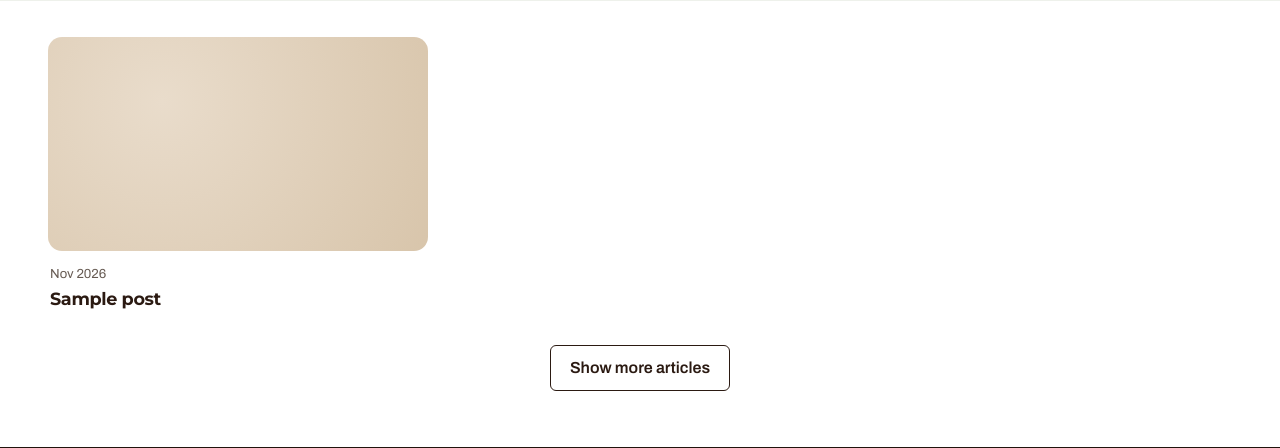
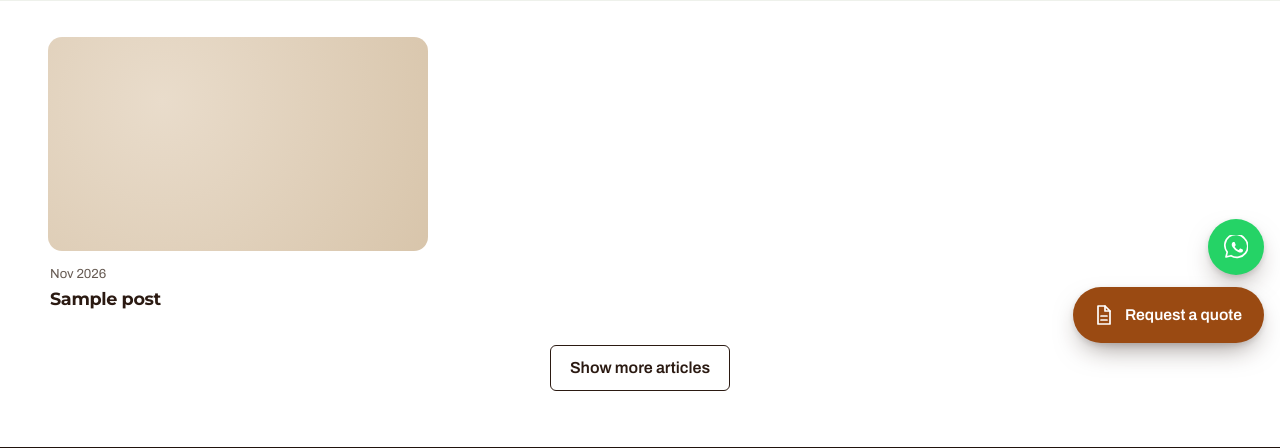
Before and after one commit to masoodvahid/wp-ariafoods.ae, a WordPress theme: template index.php in a window 1280 px wide. Shown: the part 441-889 px from the top of the page. Run offline with PHP 8.4 and a stand-in for WordPress, Linux system fonts and the light colour scheme; the site name, menu and one post (Sample post) are stand-ins, and other content is empty; some libraries are stand-ins or nearby versions.

Commit message:
1.8.4: floating WhatsApp + quote buttons with animated quote pop-up, sharper WebP (q90), rate limit uses visitor IP behind Cloudflare
Co-Authored-By: Claude Opus 5.5 <noreply@anthropic.com>
Claude-Session: https://claude.ai/code/session_01DfFpcD5SJFdd6BJ1CjixMg

```diff
--- a/assets/js/main.js
+++ b/assets/js/main.js
@@ -35,15 +35,38 @@
 		if (body.classList.contains('nav-open')) { closeMenu(); menuBtn.focus(); }
 	});
 
-	/* ---------- Mobile action dock ---------- */
-	var dock = $('.dock'), ticking = false;
-	function onScroll() {
-		if (!dock) return;
-		var show = window.scrollY > 480;
-		dock.classList.toggle('is-on', show);
-		ticking = false;
+	/* ---------- Quote pop-up (floating button) ---------- */
+	var qm = $('#quote-modal'), qmTimer = null, qmLast = null;
+	function qmOpen(product) {
+		if (!qm || typeof qm.showModal !== 'function') return false;
+		clearTimeout(qmTimer);
+		qmLast = document.activeElement;
+		if (product) {
+			var sel = qm.querySelector('select[name=product]');
+			if (sel) { for (var i = 0; i < sel.options.length; i++) { if (sel.options[i].text === product || sel.options[i].value === product) { sel.selectedIndex = i; break; } } }
+		}
+		if (!qm.open) qm.showModal();
+		document.documentElement.classList.add('qmodal-on');
+		requestAnimationFrame(function () { requestAnimationFrame(function () { qm.classList.add('is-open'); }); });
+		var first = qm.querySelector('input:not([type=hidden]):not([tabindex="-1"])');
+		if (first) setTimeout(function () { first.focus({ preventScroll: true }); }, 60);
+		return true;
 	}
-	window.addEventListener('scroll', function () { if (!ticking) { ticking = true; requestAnimationFrame(onScroll); } }, { passive: true });
+	function qmClose() {
+		if (!qm || !qm.open) return;
+		qm.classList.remove('is-open');
+		document.documentElement.classList.remove('qmodal-on');
+		qmTimer = setTimeout(function () { qm.close(); if (qmLast && qmLast.focus) qmLast.focus({ preventScroll: true }); }, 320);
+	}
+	d.addEventListener('click', function (e) {
+		var o = e.target.closest('[data-quote-open]');
+		if (o && !e.metaKey && !e.ctrlKey && !e.shiftKey) {
+			if (qmOpen(o.getAttribute('data-product') || (d.body.classList.contains('single-product') ? (($('.prod-title') || $('h1') || {}).textContent || '').trim() : ''))) e.preventDefault();
+			return;
+		}
+		if (e.target.closest('[data-quote-close]') || e.target === qm) qmClose();
+	});
+	if (qm) qm.addEventListener('cancel', function (e) { e.preventDefault(); qmClose(); });
 
 	/* ---------- Page modules (re-run after every instant navigation) ---------- */
 	function initTabs(scope) {
--- a/assets/main.css
+++ b/assets/main.css
@@ -491,15 +491,43 @@ table{border-collapse:collapse;width:100%;font-variant-numeric:tabular-nums}
 .foot-bottom{display:flex;flex-wrap:wrap;justify-content:space-between;gap:6px 20px;margin-top:28px;font-size:.85rem;color:#9d8c7b}
 .foot-bottom p{margin:0}
 
-/* Mobile action dock */
-.dock{position:fixed;left:0;right:0;bottom:0;z-index:40;display:grid;grid-template-columns:1fr 1.4fr;gap:8px;padding:10px var(--gutter) calc(10px + env(safe-area-inset-bottom));background:rgba(255,255,255,.97);border-top:1px solid var(--line);transform:translateY(110%);transition:transform .25s}
-.dock.is-on{transform:none}
-.dock a{display:flex;align-items:center;justify-content:center;gap:8px;min-height:46px;border-radius:var(--radius);font-weight:600;text-decoration:none}
-.dock-wa{border:1.5px solid #1f8f4e;color:#1f8f4e}
-.dock-quote{background:var(--syrup);color:#fff}
-.dock-quote:hover{color:#fff}
-@media (min-width:1100px){.dock{display:none}}
-.nav-open .dock{display:none}
+/* Floating contact buttons (all pages, bottom right) */
+.fab{position:fixed;right:max(16px,env(safe-area-inset-right));bottom:calc(16px + env(safe-area-inset-bottom));z-index:45;display:flex;flex-direction:column;align-items:flex-end;gap:12px;pointer-events:none}
+.fab-btn{pointer-events:auto;position:relative;display:inline-flex;align-items:center;justify-content:center;gap:10px;height:56px;border-radius:999px;text-decoration:none;font:600 .98rem/1 var(--f);box-shadow:0 12px 28px -10px rgba(43,26,18,.55),0 2px 6px rgba(43,26,18,.12);transition:transform .25s cubic-bezier(.2,.8,.2,1),box-shadow .25s,background-color .2s;animation:fabIn .5s cubic-bezier(.2,.8,.2,1) both}
+.fab-btn:hover{transform:translateY(-3px);box-shadow:0 18px 32px -12px rgba(43,26,18,.6),0 3px 8px rgba(43,26,18,.15)}
+.fab-btn .icon{width:24px;height:24px}
+.fab-wa{width:56px;background:#25d366;color:#fff;animation-delay:.25s}
+.fab-wa:hover{color:#fff;background:#1ebe5b}
+.fab-wa::after{content:"";position:absolute;inset:0;border-radius:inherit;box-shadow:0 0 0 0 rgba(37,211,102,.5);animation:fabPulse 2.8s 1.5s infinite}
+.fab-quote{padding:0 22px 0 18px;background:var(--syrup);color:#fff;animation-delay:.1s}
+.fab-quote:hover{color:#fff;background:var(--syrup-dark)}
+.fab-tip{position:absolute;right:calc(100% + 10px);top:50%;transform:translate(6px,-50%);background:var(--ink);color:#fff;font-size:.8rem;font-weight:600;padding:7px 10px;border-radius:8px;white-space:nowrap;opacity:0;pointer-events:none;transition:opacity .2s,transform .2s}
+.fab-wa:hover .fab-tip,.fab-wa:focus-visible .fab-tip{opacity:1;transform:translate(0,-50%)}
+@keyframes fabIn{from{opacity:0;transform:translateY(16px) scale(.9)}to{opacity:1;transform:none}}
+@keyframes fabPulse{0%{box-shadow:0 0 0 0 rgba(37,211,102,.45)}70%{box-shadow:0 0 0 14px rgba(37,211,102,0)}100%{box-shadow:0 0 0 0 rgba(37,211,102,0)}}
+@media (max-width:520px){.fab{gap:10px}.fab-btn{height:52px}.fab-wa{width:52px}.fab-quote{padding:0 18px 0 15px;font-size:.92rem}}
+.nav-open .fab,.qmodal-on .fab{opacity:0;visibility:hidden}
+.fab{transition:opacity .2s,visibility .2s}
+
+/* Quote pop-up */
+.qmodal{border:0;padding:0;margin:auto;width:min(680px,calc(100vw - 24px));max-width:none;max-height:none;background:transparent;overflow:visible;color:var(--text)}
+.qmodal::backdrop{background:rgba(24,14,9,.6);-webkit-backdrop-filter:blur(5px);backdrop-filter:blur(5px);opacity:0;transition:opacity .3s ease}
+.qmodal.is-open::backdrop{opacity:1}
+.qmodal-box{position:relative;background:#fff;border-radius:20px;padding:30px 28px 26px;max-height:calc(100dvh - 32px);overflow-y:auto;overscroll-behavior:contain;box-shadow:0 30px 80px -20px rgba(0,0,0,.45);opacity:0;transform:translateY(28px) scale(.96);transition:opacity .28s ease,transform .38s cubic-bezier(.2,.8,.2,1)}
+.qmodal.is-open .qmodal-box{opacity:1;transform:none}
+.qmodal-box::before{content:"";position:absolute;left:0;right:0;top:0;height:5px;border-radius:20px 20px 0 0;background:linear-gradient(90deg,var(--syrup),var(--gold))}
+.qmodal-close{position:absolute;top:14px;right:14px;width:40px;height:40px;border-radius:50%;border:0;background:var(--tint);color:var(--ink);display:grid;place-items:center;cursor:pointer;transition:background-color .2s,transform .2s}
+.qmodal-close:hover{background:var(--line);transform:rotate(90deg)}
+.qmodal-close .icon{width:18px;height:18px}
+.qmodal-title{font-size:clamp(1.5rem,1.2rem + 1vw,2rem);margin:0 44px 8px 0}
+.qmodal-lead{color:var(--muted);margin:0 0 20px;max-width:52ch}
+.qmodal .form-grid{gap:12px 14px}
+@media (max-width:600px){
+	.qmodal{width:100vw;margin:auto 0 0}
+	.qmodal-box{border-radius:20px 20px 0 0;padding:26px 18px calc(20px + env(safe-area-inset-bottom));max-height:92dvh;transform:translateY(100%)}
+	.qmodal-box::before{border-radius:20px 20px 0 0}
+}
+html.qmodal-on{overflow:hidden}
 
 /* Instant navigation */
 .site-main{outline:none}
--- a/footer.php
+++ b/footer.php
@@ -72,10 +72,19 @@ $p = function ( $s ) {
 		<p><?php esc_html_e( 'Wholesale and export only.', 'aria' ); ?></p>
 	</div>
 </footer>
-<nav class="dock" aria-label="<?php esc_attr_e( 'Quick contact', 'aria' ); ?>">
-	<a class="dock-wa" href="<?php echo esc_url( aria_wa_url( 'Hello Aria Foods, I would like a wholesale quote.' ) ); ?>" target="_blank" rel="noopener"><?php echo aria_icon( 'whatsapp' ); // phpcs:ignore ?> WhatsApp</a>
-	<a class="dock-quote" href="<?php echo esc_url( $p( 'get-a-quote' ) ); ?>"><?php esc_html_e( 'Request a quote', 'aria' ); ?></a>
-</nav>
+<div class="fab" aria-label="<?php esc_attr_e( 'Quick contact', 'aria' ); ?>" role="group">
+	<a class="fab-btn fab-wa" href="<?php echo esc_url( aria_wa_url( 'Hello Aria Foods, I would like a wholesale quote.' ) ); ?>" target="_blank" rel="noopener" aria-label="<?php esc_attr_e( 'Chat with our trade desk on WhatsApp', 'aria' ); ?>"><?php echo aria_icon( 'whatsapp' ); // phpcs:ignore ?><span class="fab-tip"><?php esc_html_e( 'WhatsApp', 'aria' ); ?></span></a>
+	<a class="fab-btn fab-quote" href="<?php echo esc_url( $p( 'get-a-quote' ) ); ?>" data-quote-open aria-haspopup="dialog"><?php echo aria_icon( 'doc' ); // phpcs:ignore ?><span><?php esc_html_e( 'Request a quote', 'aria' ); ?></span></a>
+</div>
+<dialog class="qmodal" id="quote-modal" aria-labelledby="qm-title">
+	<div class="qmodal-box">
+		<button class="qmodal-close" type="button" data-quote-close aria-label="<?php esc_attr_e( 'Close', 'aria' ); ?>"><?php echo aria_icon( 'close' ); // phpcs:ignore ?></button>
+		<p class="kicker"><?php esc_html_e( 'Wholesale & export only', 'aria' ); ?></p>
+		<h2 class="qmodal-title" id="qm-title"><?php esc_html_e( 'Request a quote', 'aria' ); ?></h2>
+		<p class="qmodal-lead"><?php esc_html_e( 'Tell us the product, quantity and destination port. Our trade desk replies within one working day with price and shipping options.', 'aria' ); ?></p>
+		<?php echo aria_form( 'quote', array( 'id' => 'modal-quote' ) ); // phpcs:ignore ?>
+	</div>
+</dialog>
 <?php wp_footer(); ?>
 </body>
 </html>
--- a/inc/forms.php
+++ b/inc/forms.php
@@ -139,7 +139,7 @@ function aria_handle_inquiry() {
 	}
 
 	// Rate limit: 6 submissions per IP per hour.
-	$ip  = isset( $_SERVER['REMOTE_ADDR'] ) ? sanitize_text_field( wp_unslash( $_SERVER['REMOTE_ADDR'] ) ) : '';
+	$ip  = function_exists( 'aria_client_ip' ) ? aria_client_ip() : ( isset( $_SERVER['REMOTE_ADDR'] ) ? sanitize_text_field( wp_unslash( $_SERVER['REMOTE_ADDR'] ) ) : '' );
 	$key = 'aria_rl_' . md5( $ip );
 	$hit = (int) get_transient( $key );
 	if ( $hit >= 6 ) {
--- a/inc/helpers.php
+++ b/inc/helpers.php
@@ -83,6 +83,7 @@ function aria_icon( $name, $class = 'icon' ) {
 		'download' => '<path d="M12 3v12m0 0-4.5-4.5M12 15l4.5-4.5M4 19h16"/>',
 		'menu'     => '<path d="M4 7h16M4 12h16M4 17h16"/>',
 		'close'    => '<path d="M6 6l12 12M18 6 6 18"/>',
+		'doc'      => '<path d="M7 3h7l5 5v13H7z"/><path d="M14 3v5h5M10 13h6M10 17h6"/>',
 		'chevron'  => '<path d="m6 9 6 6 6-6"/>',
 		'arrow'    => '<path d="M5 12h14m-6-6 6 6-6 6"/>',
 		'check'    => '<path d="m5 12.5 4.5 4.5L19 7.5"/>',
--- a/inc/media.php
+++ b/inc/media.php
@@ -28,7 +28,7 @@ add_filter( 'image_editor_output_format', function ( $formats ) {
 } );
 
 add_filter( 'wp_editor_set_quality', function ( $q, $mime ) {
-	return 'image/webp' === $mime ? 80 : $q;
+	return 'image/webp' === $mime ? 90 : $q;
 }, 10, 2 );
 
 if ( ! is_admin() ) {
@@ -46,7 +46,7 @@ function aria_images_todo( $limit = 0 ) {
 		"SELECT p.ID FROM {$wpdb->posts} p
 		 JOIN {$wpdb->postmeta} m ON m.post_id = p.ID AND m.meta_key = '_wp_attachment_metadata'
 		 WHERE p.post_type = 'attachment' AND p.post_mime_type IN ('image/jpeg','image/png')
-		 AND m.meta_value NOT LIKE '%image/webp%'
+		 AND m.meta_value NOT LIKE '%aria_q90%'
 		 ORDER BY p.ID DESC" . ( $limit ? ' LIMIT ' . (int) $limit : '' )
 	);
 	return array_map( 'intval', $ids );
@@ -103,7 +103,7 @@ add_action( 'wp_ajax_aria_img_batch', function () {
 		if ( ! $file || ! file_exists( $file ) ) {
 			// Mark so it is not picked again.
 			$old              = is_array( $old ) ? $old : array();
-			$old['aria_skip'] = 'image/webp-missing-file';
+			$old['aria_skip'] = 'aria_q90-missing-file';
 			wp_update_attachment_metadata( $id, $old );
 			++$errors;
 			continue;
@@ -118,7 +118,7 @@ add_action( 'wp_ajax_aria_img_batch', function () {
 		$meta = wp_generate_attachment_metadata( $id, $file );
 		if ( is_wp_error( $meta ) || empty( $meta ) ) {
 			$old              = is_array( $old ) ? $old : array();
-			$old['aria_skip'] = 'image/webp-failed';
+			$old['aria_skip'] = 'aria_q90-failed';
 			wp_update_attachment_metadata( $id, $old );
 			++$errors;
 			continue;
@@ -130,8 +130,9 @@ add_action( 'wp_ajax_aria_img_batch', function () {
 				$after += file_exists( $p ) ? filesize( $p ) : 0;
 			}
 		} else {
-			$meta['aria_skip'] = 'image/webp-no-sizes'; // Small image: nothing to resize.
+			$meta['aria_skip'] = 'no-sizes'; // Small image: nothing to resize.
 		}
+		$meta['aria_q'] = 'aria_q90';
 		wp_update_attachment_metadata( $id, $meta );
 		$saved += max( 0, $before - $after );
 		++$done;
--- a/style.css
+++ b/style.css
@@ -4,7 +4,7 @@ Theme URI: https://modern.ariafoods.co/
 Author: مسعود وحید (Masoud Vahid)
 Author URI: https://rahkar-digital.ir
 Description: Fast, plugin-free B2B theme for Aria Foods – Iranian dates and date ingredients for wholesale buyers. Built-in product catalogue with specifications, inquiry forms, SEO (meta, Open Graph, JSON-LD) and instant page navigation. Designed and developed by مسعود وحید – https://rahkar-digital.ir
-Version: 1.8.3
+Version: 1.8.4
 Requires at least: 6.5
 Requires PHP: 8.0
 License: Proprietary
```
